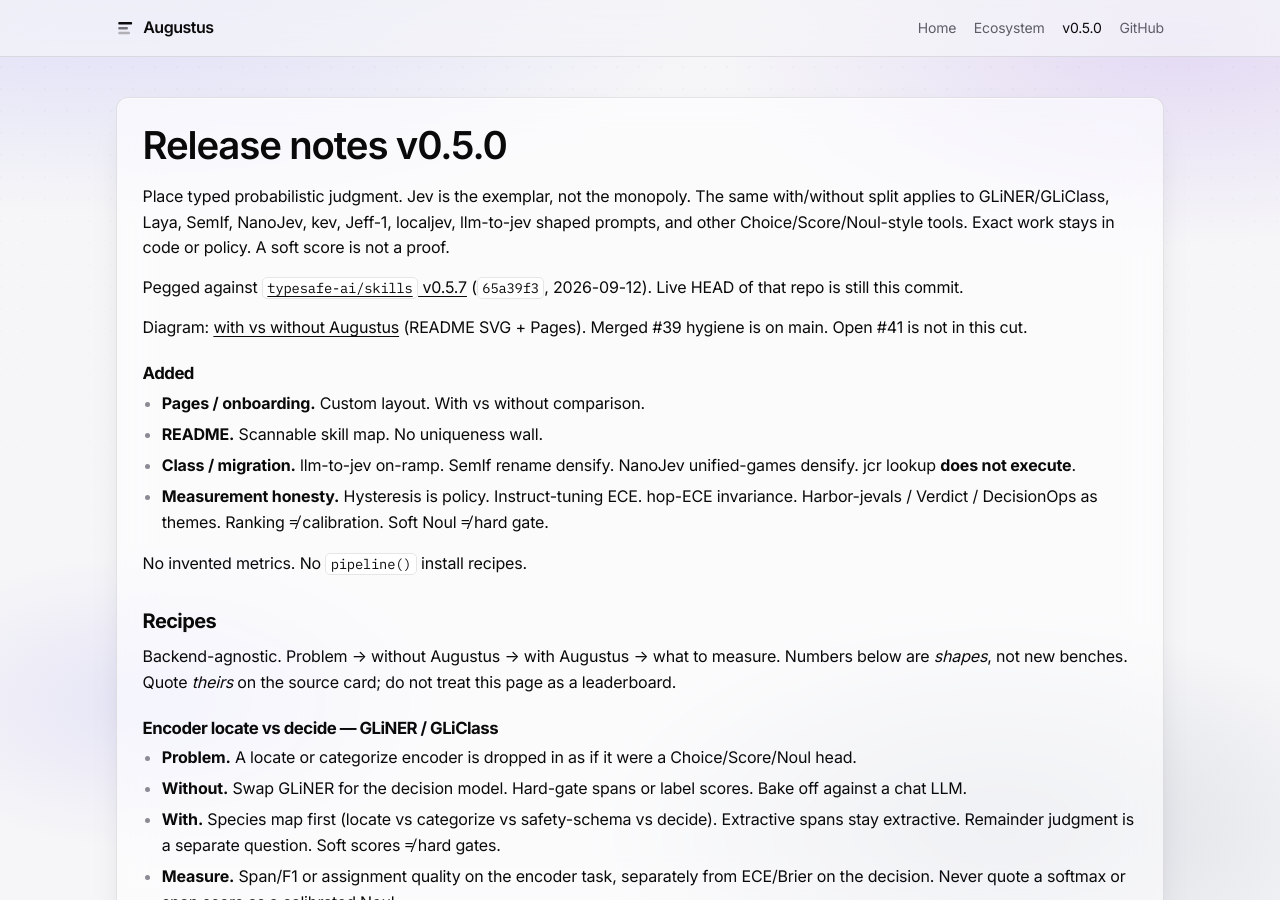
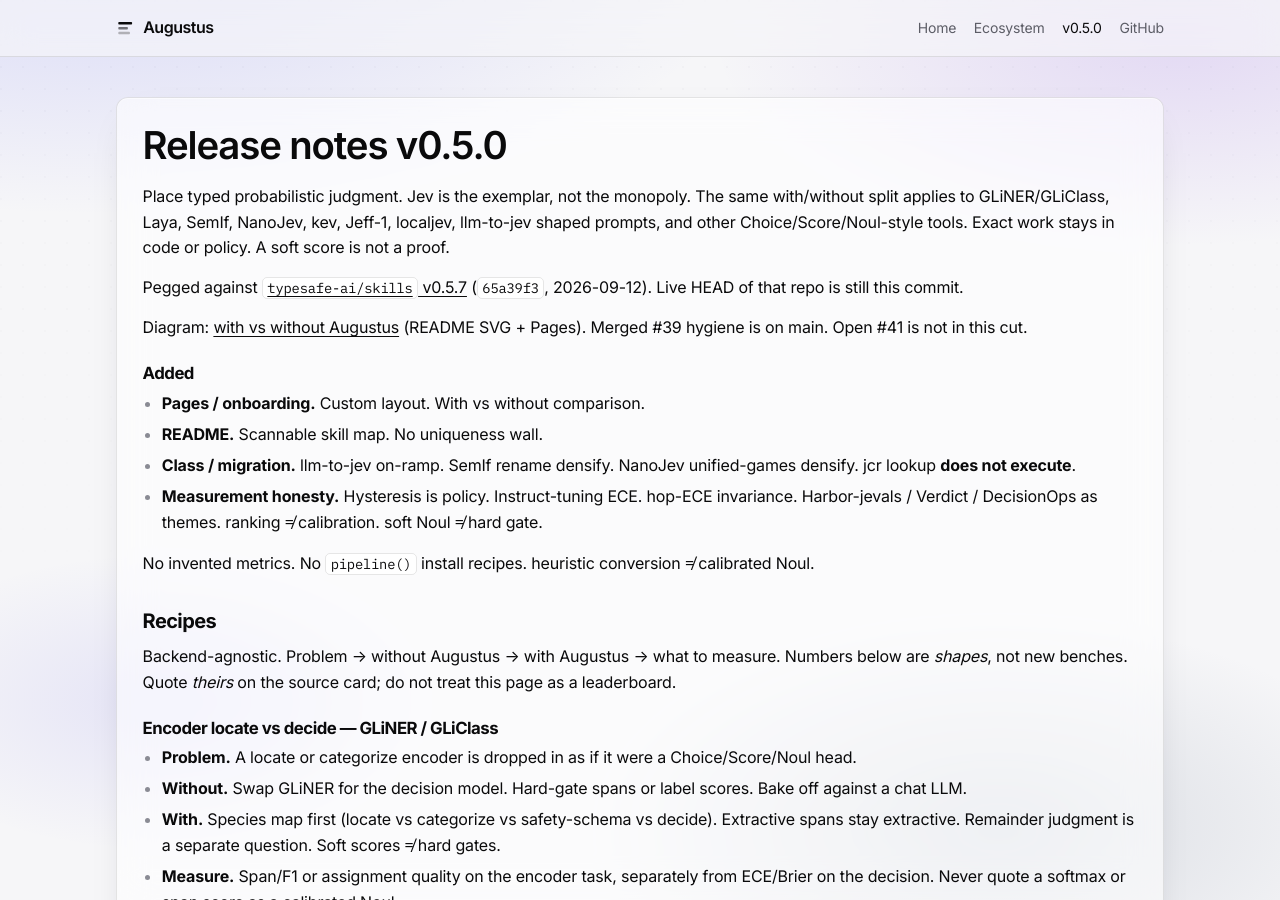
Before and after one commit to 24601/Augustus, a Jekyll site: the page built from docs/release-notes-v0.5.0.md, in a window 1280 px wide and 900 px high. Built offline with Jekyll 4.4.1, drawn with Linux system fonts in a browser that asks for light colours.

Commit message:
Keep 0.5.0 honesty phrases on one line
Make ranking ≠ calibration, soft Noul ≠ hard gate, and heuristic
conversion ≠ calibrated Noul greppable in the notes without changing
the meaning.

Co-authored-by: Basit Mustafa <24601@users.noreply.github.com>

```diff
--- a/docs/_includes/recipes.html
+++ b/docs/_includes/recipes.html
@@ -61,7 +61,7 @@
         <dt>Without</dt>
         <dd>Paste, convert, ship.</dd>
         <dt>With</dt>
-        <dd>Heuristic on-ramp. Review the Score rubric. Prose stays with the LLM.</dd>
+        <dd>Heuristic on-ramp. Review the Score rubric. Prose stays with the LLM. heuristic conversion ≠ calibrated Noul.</dd>
         <dt>Measure</dt>
         <dd class="recipe-measure">Suitability labels and human review. Not equivalent behavior.</dd>
       </dl>
--- a/docs/release-notes-v0.5.0.md
+++ b/docs/release-notes-v0.5.0.md
@@ -26,9 +26,10 @@ not in this cut.
   unified-games densify. jcr lookup **does not execute**.
 - **Measurement honesty.** Hysteresis is policy. Instruct-tuning ECE.
   hop-ECE invariance. Harbor-jevals / Verdict / DecisionOps as themes.
-  Ranking ≠ calibration. Soft Noul ≠ hard gate.
+  ranking ≠ calibration. soft Noul ≠ hard gate.
 
 No invented metrics. No `pipeline()` install recipes.
+heuristic conversion ≠ calibrated Noul.
 
 ## Recipes
 
```
Also changed, not shown: CHANGELOG.md, README.md.
